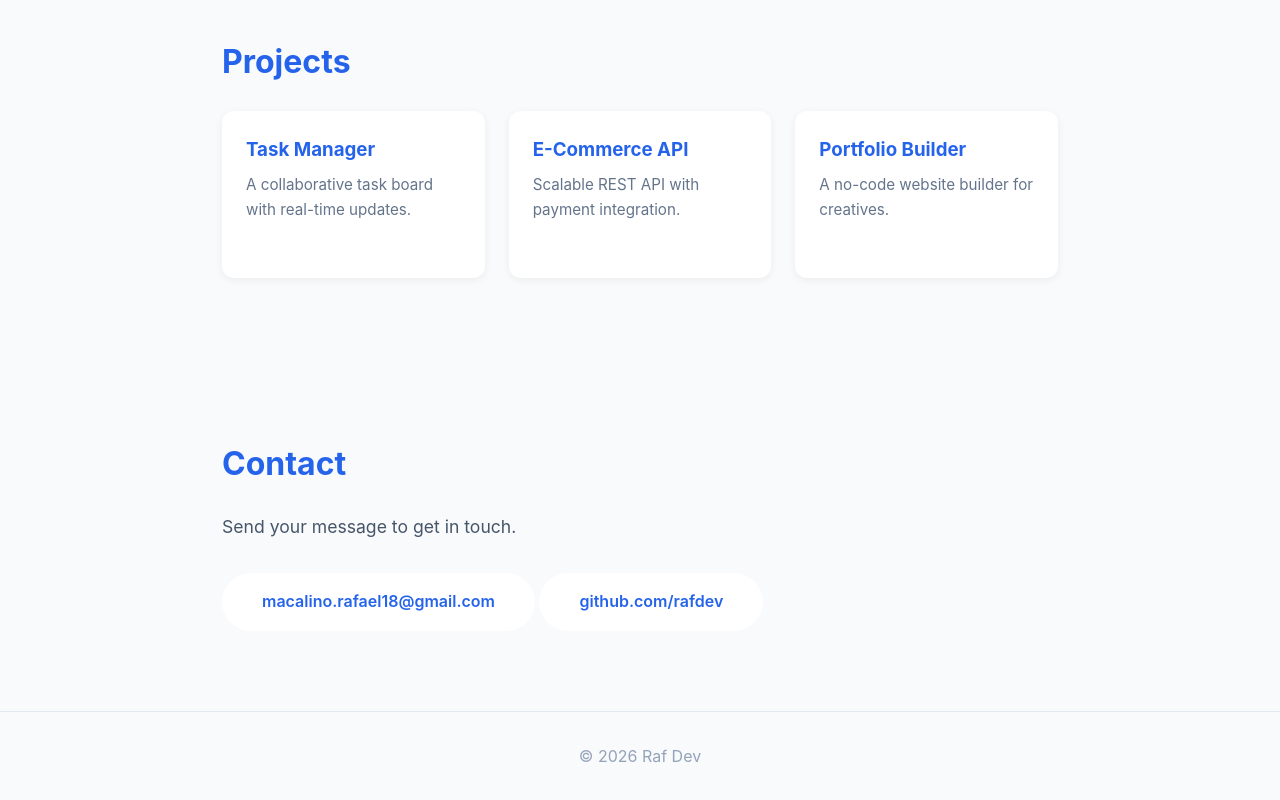
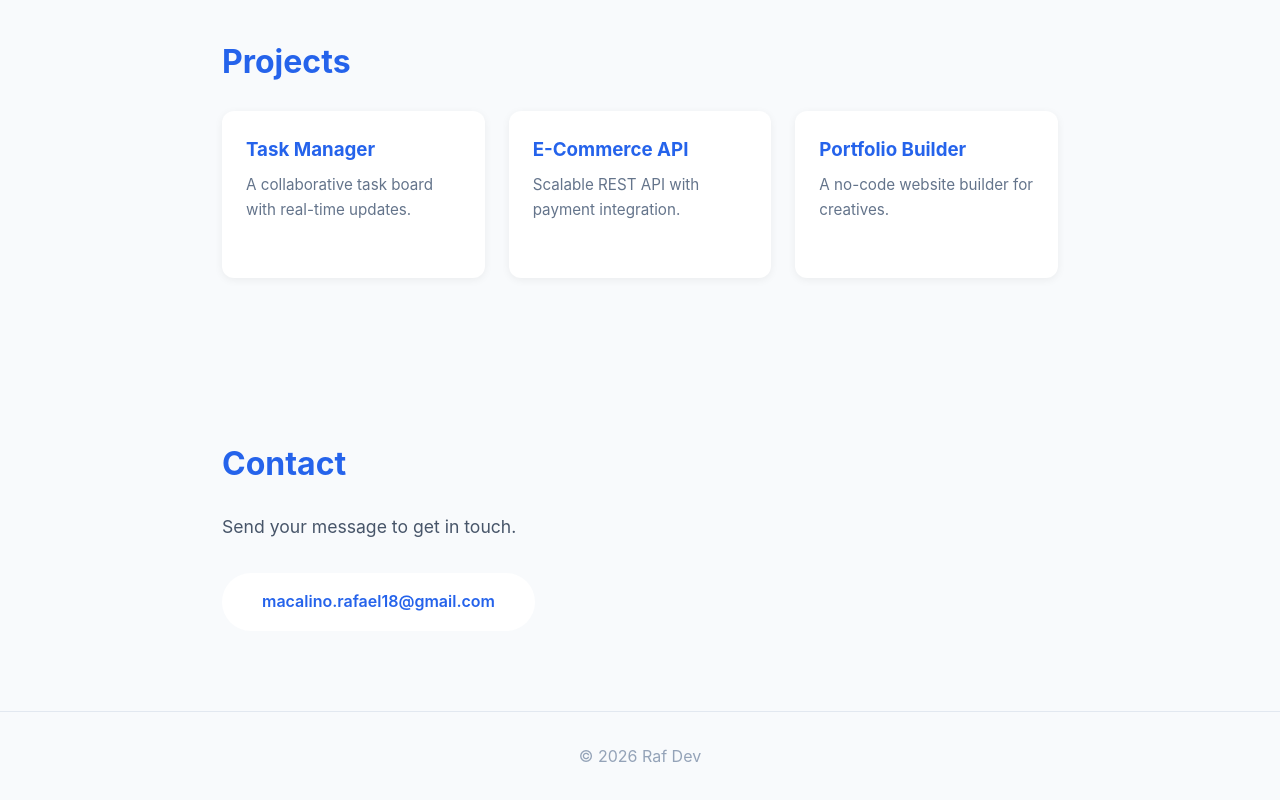
Before and after one commit to PoeticG/developer_portfolio, a plain HTML site: page index.html in a window 1280 px wide. Shown: the part 2051-2851 px from the top of the page. Drawn offline with Linux system fonts and the light colour scheme.

```diff
--- a/index.html
+++ b/index.html
@@ -89,7 +89,6 @@
       <h2>Contact</h2>
       <p>Send your message to get in touch.</p>
       <a href="mailto:macalino.rafael18@gmail.com" class="port-cta">macalino.rafael18@gmail.com</a>
-      <a href="https://github.com/rafdev" class="port-cta" target="_blank" rel="noopener">github.com/rafdev</a>
     </section>
     <footer class="port-footer">
       <p>&copy; 2026 Raf Dev</p>
```
